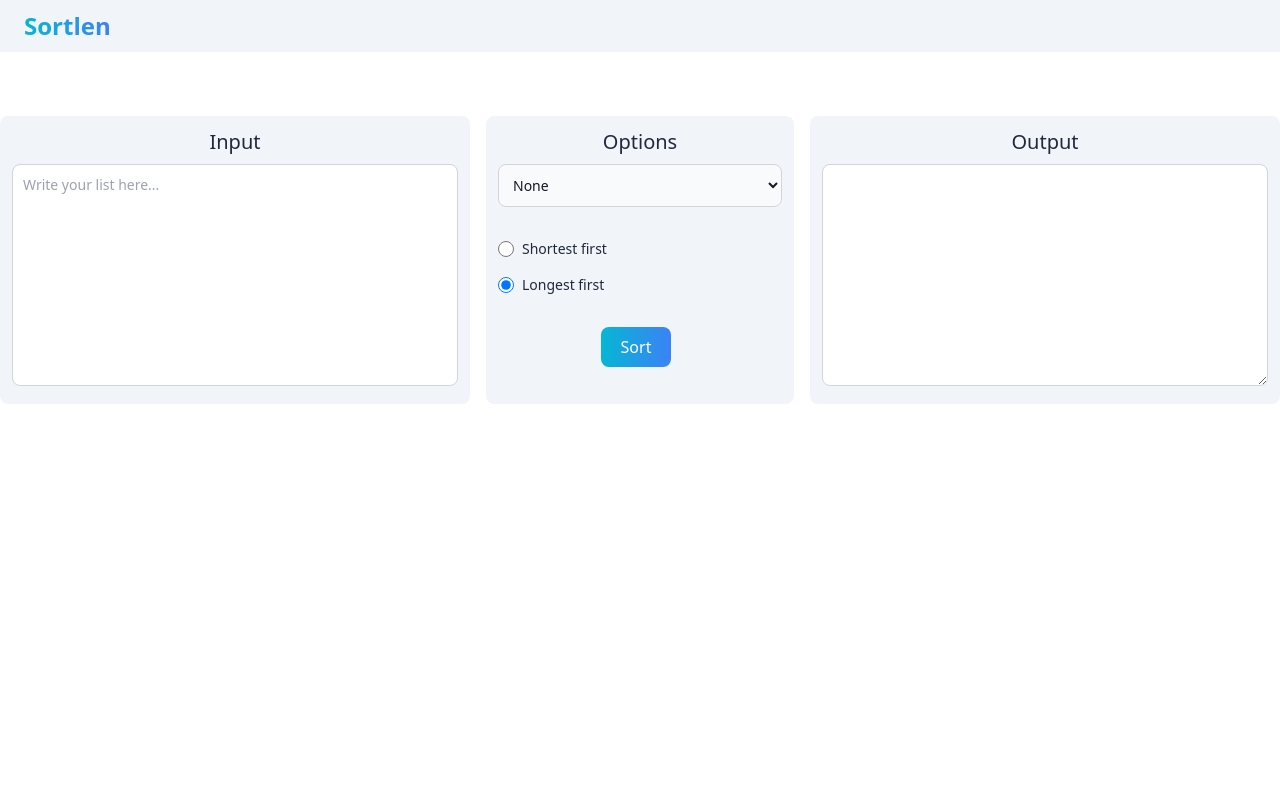
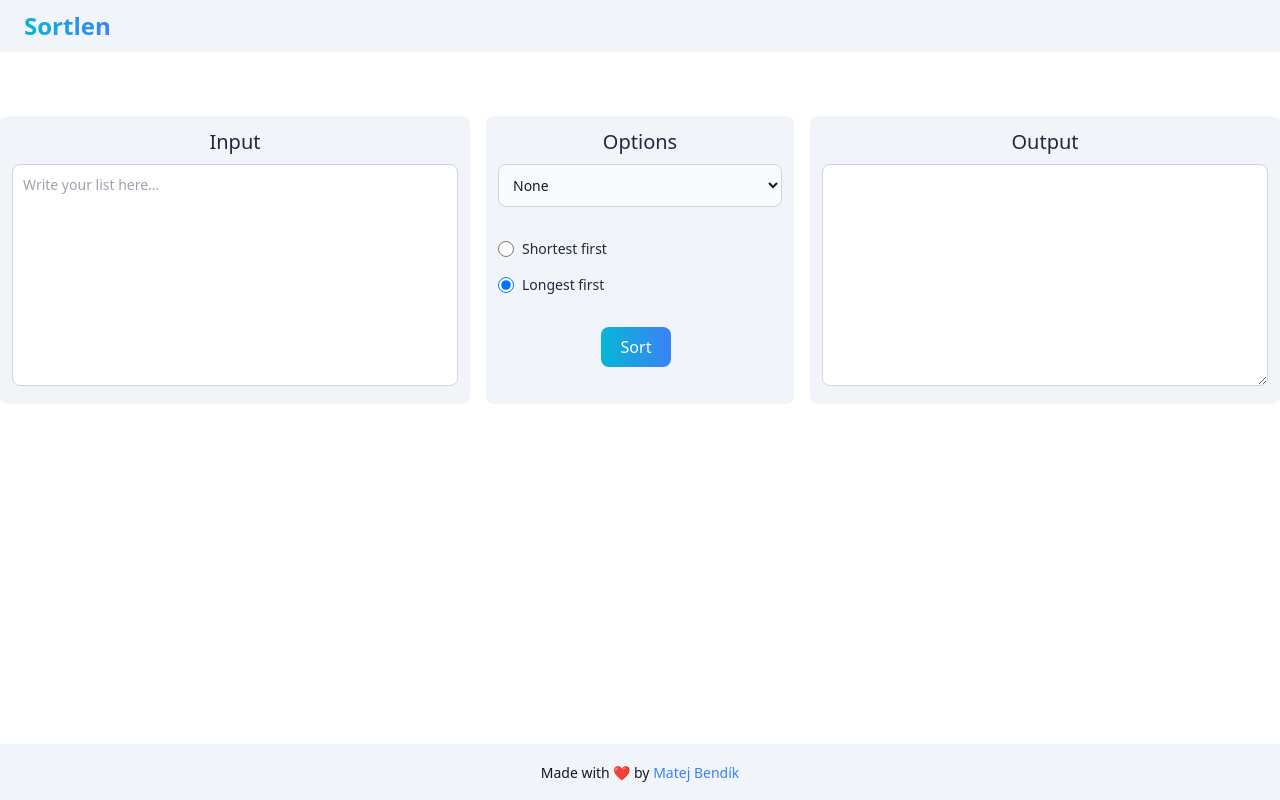
Before and after one commit to MatejBendik/sortlen, a React (Vite) app: page / in a window 1280 px wide. Built offline with nearby package versions, Linux system fonts and the light colour scheme.

Commit message:
Add footer

```diff
--- a/src/App.jsx
+++ b/src/App.jsx
@@ -1,11 +1,13 @@
 import Header from "./components/Header";
 import Main from "./components/Main";
+import Footer from "./components/Footer";
 
 function App() {
   return (
     <>
       <Header />
       <Main />
+      <Footer />
     </>
   );
 }
--- /dev/null
+++ b/src/components/Footer.jsx
@@ -0,0 +1,20 @@
+const Footer = () => {
+  return (
+    <footer class="fixed bottom-0 bg-slate-100 w-full">
+      <div class="mx-auto max-w-screen-xl p-4 text-center">
+        <span class="text-sm text-gray-900">
+          Made with ❤️ by{" "}
+          <a
+            href="https://twitter.com/BendikMatej"
+            class="text-blue-500 hover:text-blue-600"
+            target="_blank"
+          >
+            Matej Bendík
+          </a>
+        </span>
+      </div>
+    </footer>
+  );
+};
+
+export default Footer;
```
